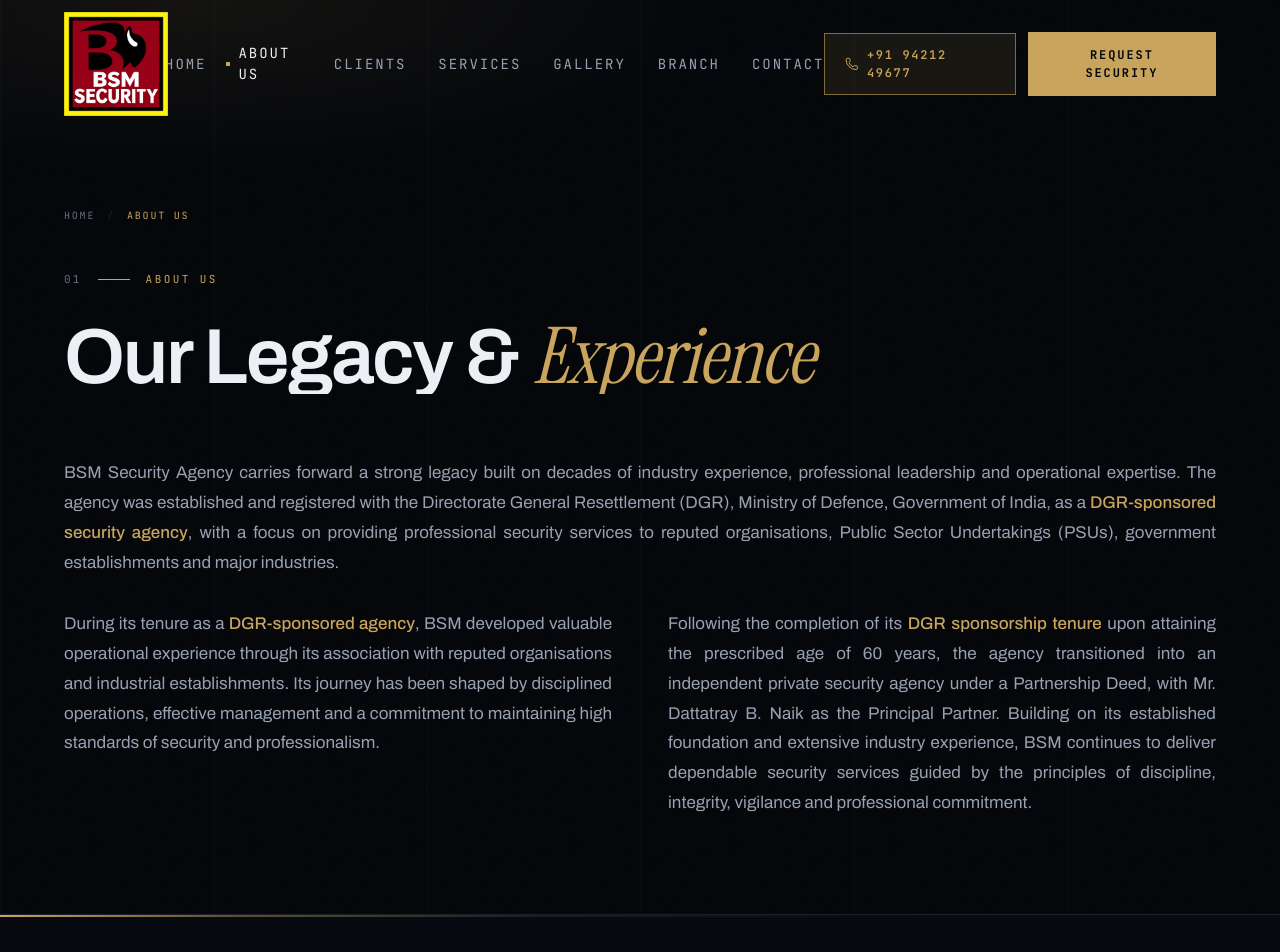
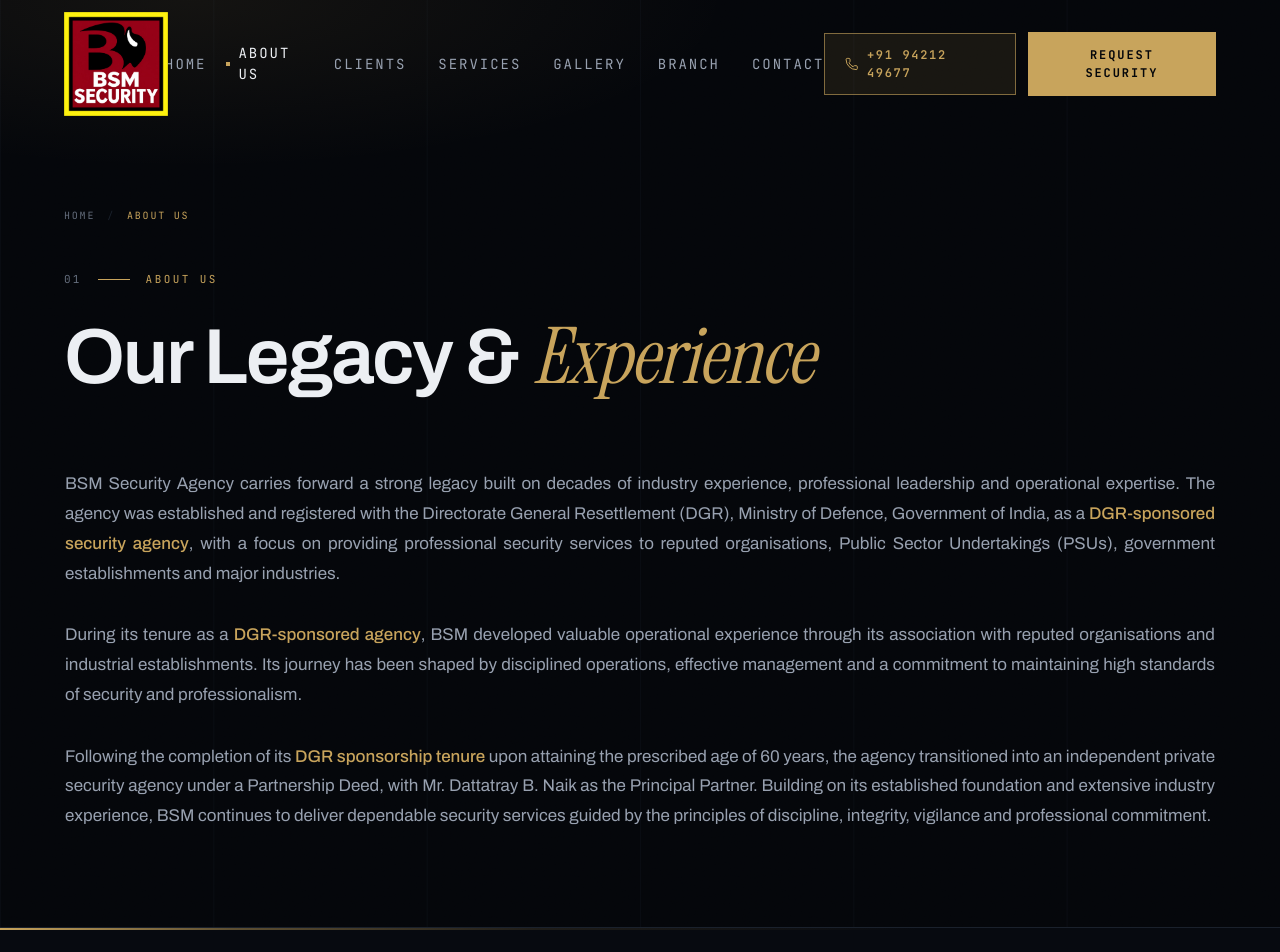
Before and after one commit to naiknihal2003/BSM-Security-Website, a Next.js app: page /about in a window 1280 px wide. Shown: the top 952 px of the page. Built offline with nearby package versions, Linux system fonts and the light colour scheme.

Commit message:
About Us: centred editorial column, descender clipping fix, eighth training point

```diff
--- a/app/about/page.tsx
+++ b/app/about/page.tsx
@@ -71,22 +71,15 @@ export default function AboutPage() {
             opening paragraph on the left, the rest of the account on the
             right. The measure stays around 60 characters, which justifies
             without opening gaps. */}
-        {/* Editorial opening: the first paragraph runs the full content width
-            under the heading, the remaining two sit side by side beneath it.
-            No scroll-reveal here — this block is above the fold, and a reveal
-            whose ScrollTrigger has not fired would leave it invisible. */}
-        <div className="mt-16">
-          <p className={`text-[1.0625rem] leading-[1.75] text-mist ${prose}`}>
-            <Marked text={legacy.paragraphs[0]} marks={legacyMarks} />
-          </p>
-
-          <div className="mt-8 grid gap-x-14 gap-y-8 lg:grid-cols-2">
-            {legacy.paragraphs.slice(1).map((paragraph, i) => (
-              <p key={i} className={`text-[1.0625rem] leading-[1.75] text-mist ${prose}`}>
-                <Marked text={paragraph} marks={legacyMarks} />
-              </p>
-            ))}
-          </div>
+        {/* A single centred editorial column. No scroll-reveal here — this
+            block is above the fold, and a reveal whose ScrollTrigger has not
+            fired would leave it invisible. */}
+        <div className="mx-auto mt-16 w-full max-w-[1150px] space-y-8">
+          {legacy.paragraphs.map((paragraph, i) => (
+            <p key={i} className={`text-[1.0625rem] leading-[1.75] text-mist ${prose}`}>
+              <Marked text={paragraph} marks={legacyMarks} />
+            </p>
+          ))}
         </div>
       </PageHero>
 
--- a/app/globals.css
+++ b/app/globals.css
@@ -226,9 +226,12 @@
   clip-path: inset(100% 0 0 0);
 }
 
-/* SplitText writes these wrappers; the mask is what the lines rise out of. */
+/* SplitText writes these wrappers; the mask is what the lines rise out of.
+   The mask clips to the line box, and the display face is set on a tight
+   line-height — without this the descenders (g, y, p) are cut off. */
 .split-line {
   will-change: transform;
+  padding-bottom: 0.14em;
 }
 
 @media (prefers-reduced-motion: reduce) {
--- a/lib/about.ts
+++ b/lib/about.ts
@@ -77,6 +77,7 @@ export const leaders: LeaderProfile[] = [
       "Vigilance, patrolling and surveillance techniques.",
       "Fire safety awareness and evacuation procedures.",
       "Supervisory skills and effective personnel management.",
+      "Behavioural training, situational awareness and threat response.",
     ],
     closing:
       "Through his guidance and military-inspired training approach, BSM aims to develop security personnel who demonstrate discipline, alertness, confidence, responsibility and professionalism in carrying out their duties.",
```
